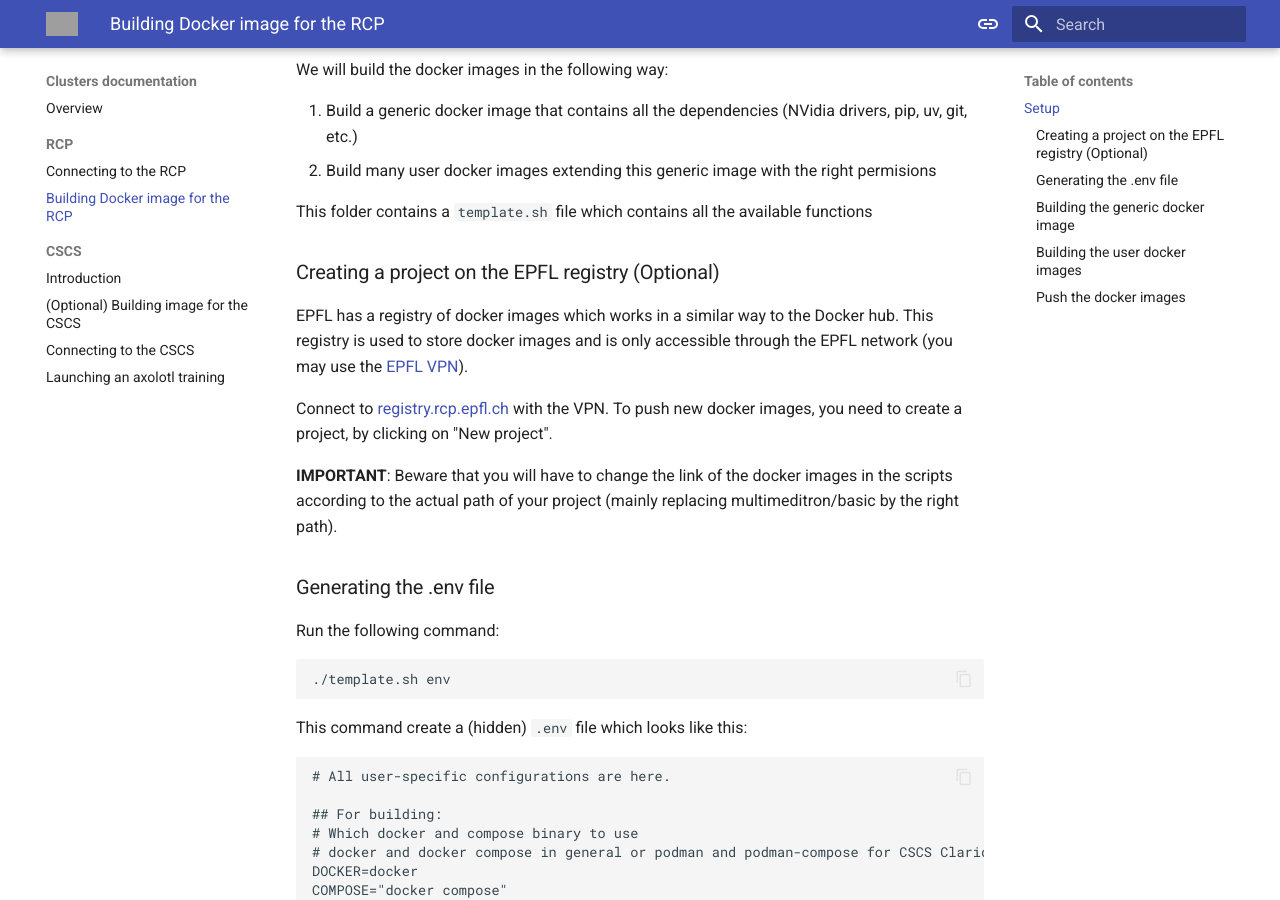
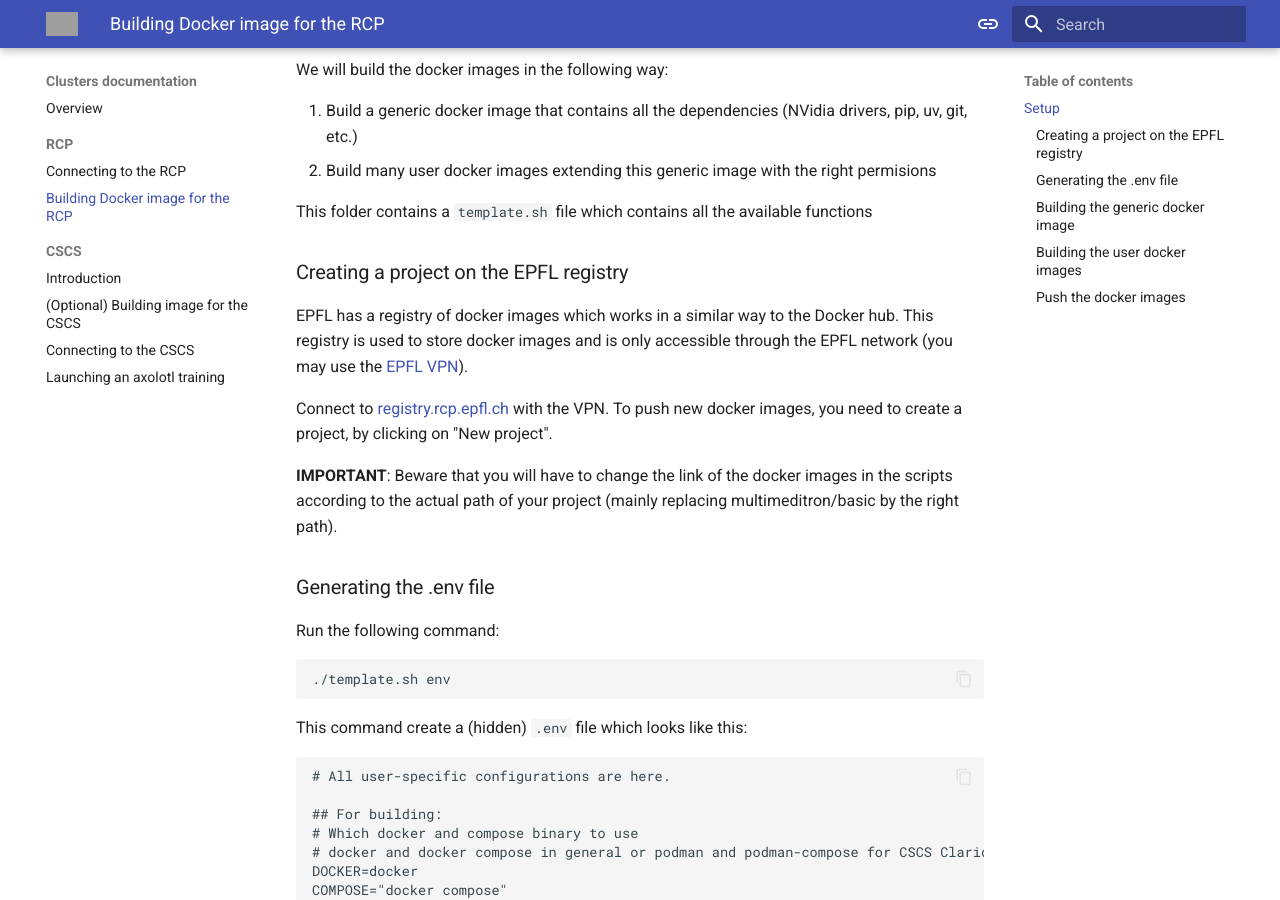
Before and after one commit to EPFLiGHT/LiGHT-doc, an MkDocs documentation site: the page built from docs/clusters/rcp/rcp_docker.md, in a window 1280 px wide and 900 px high, scrolled down 601 px. Built offline with MkDocs 1.6.1 and Material for MkDocs 9.7.7, drawn with Linux system fonts in a browser that asks for light colours; grey boxes are pictures that could not be loaded.

Commit message:
Revise header for EPFL registry project creation
Updated section header for clarity and removed 'Optional' label.

```diff
--- a/docs/clusters/rcp/rcp_docker.md
+++ b/docs/clusters/rcp/rcp_docker.md
@@ -29,7 +29,7 @@ We will build the docker images in the following way:
 
 This folder contains a `template.sh` file which contains all the available functions
 
-### Creating a project on the EPFL registry (Optional)
+### Creating a project on the EPFL registry
 
 EPFL has a registry of docker images which works in a similar way to the Docker hub. This registry is used to store docker images and is only accessible through the EPFL network (you may use the [EPFL VPN](https://www.epfl.ch/campus/services/ressources-informatiques/network-services-reseau/acces-intranet-a-distance/clients-vpn-disponibles/)).
 
```
